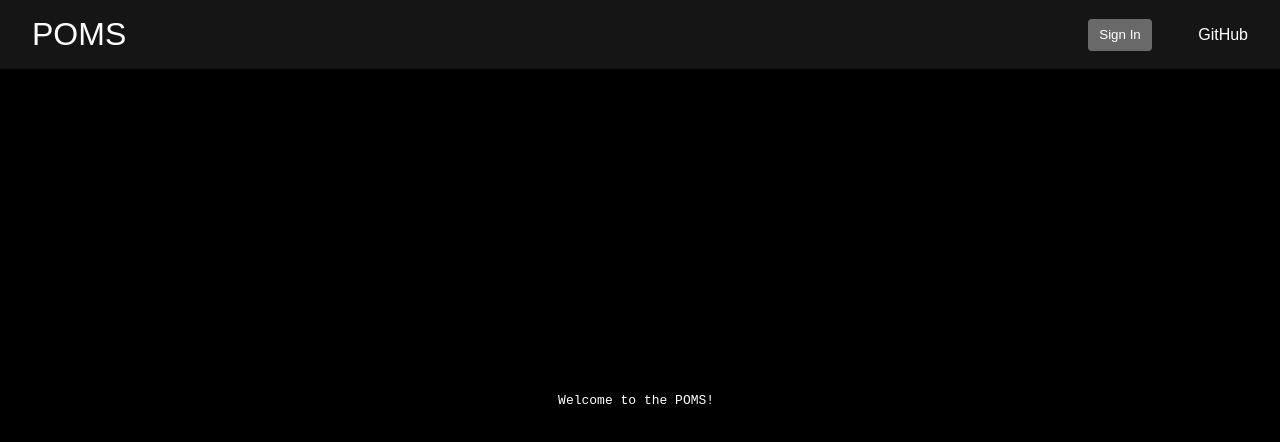
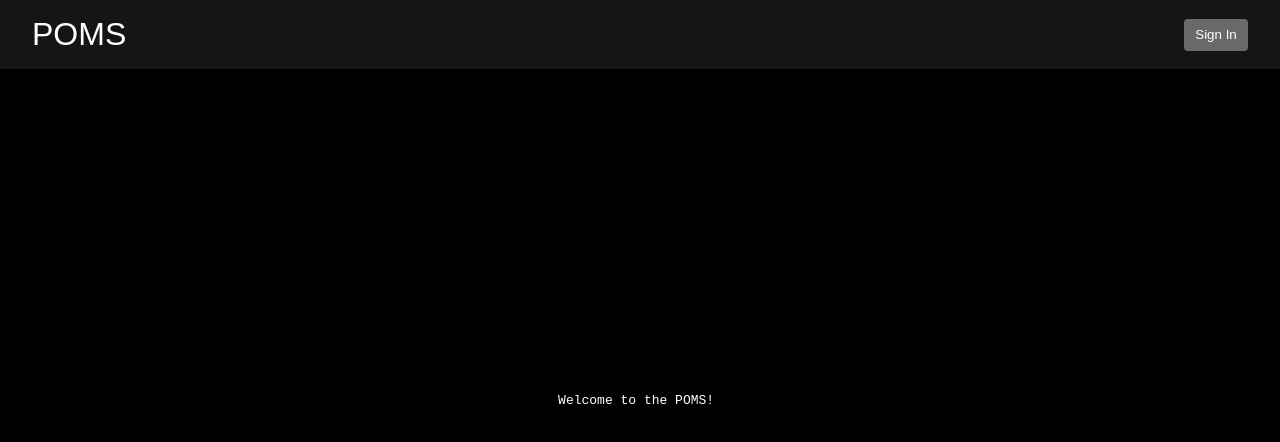
Before and after one commit to Maksim2498/poms, a React (Create React App) app in the folder site/: page / in a window 1280 px wide. Shown: the top 442 px of the page. Built offline with nearby package versions, Linux system fonts and the light colour scheme.

Commit message:
Removed GitHub button

```diff
--- a/site/src/components/Header/component.tsx
+++ b/site/src/components/Header/component.tsx
@@ -3,9 +3,6 @@ import "./style.css"
 export default function Header() {
     return <header className="Header">
         <div className="logo">POMS</div>
-        <div className="right">
-            <button className="sign-in">Sign In</button>
-            <a href="https://github.com/Maksim2498/poms" className="github">GitHub</a>
-        </div>
+        <button className="sign-in">Sign In</button>
     </header>
 }
--- a/site/src/components/Header/style.css
+++ b/site/src/components/Header/style.css
@@ -1,17 +1,10 @@
 .Header {
+    display: flex;
+    justify-content: space-between;
+    align-items: center;
     border-bottom: thin black solid;
     padding: 1rem 2rem;
     background-color: #151515
-}
-
-.Header, .Header .right {
-    display: flex;
-    justify-content: space-between;
-    align-items: center
-}
-
-.Header .right {
-    width: 10rem
 }
 
 .Header .github {
```
